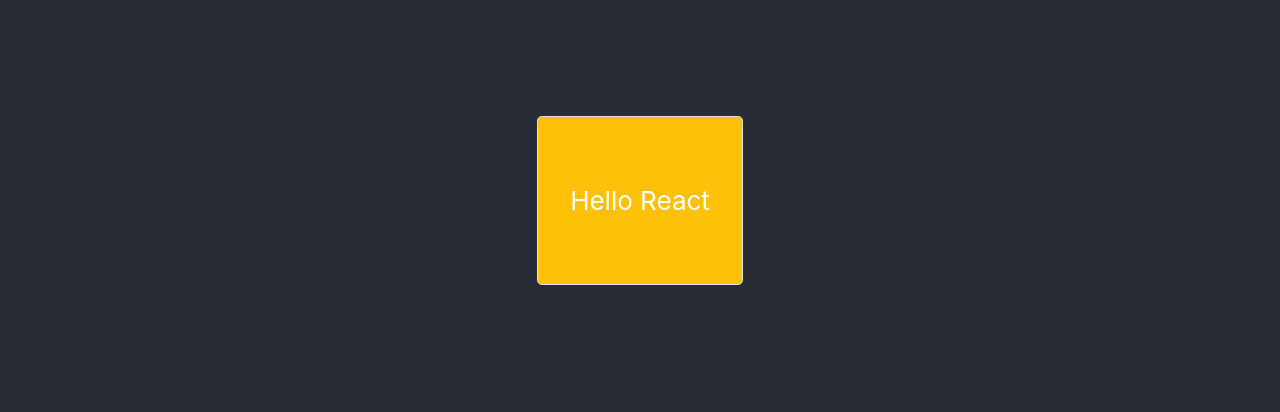
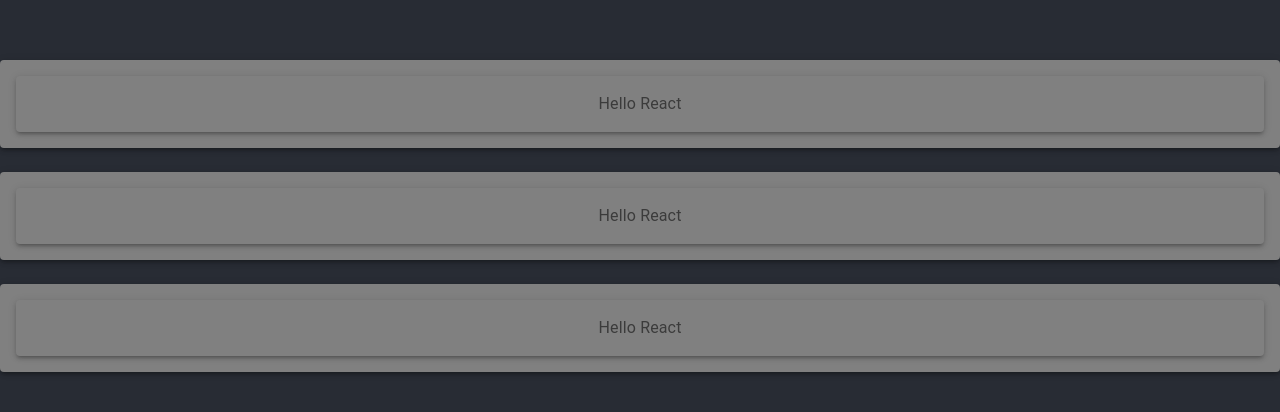
Before and after one commit to vonerikbarren/--Calendar-Scheduler--, a React (Create React App) app in the folder client/: page / in a window 1280 px wide. Shown: the part 184-596 px from the top of the page. Built offline with nearby package versions, Linux system fonts and the light colour scheme.

Commit message:
Created the Grid for the Spaces needed for the full application

```diff
--- a/client/src/App.js
+++ b/client/src/App.js
@@ -8,12 +8,63 @@
 import Paper from '@material-ui/core/Paper';
 import Typography from '@material-ui/core/Typography';
 
+// --> Initialization of makeStyles from Material-UI <--
+const useStyles = makeStyles((theme) => ({
+  root: {
+    flexGrow: 1,
+  },
+  paper: {
+    padding: theme.spacing(2),
+    textAlign: 'center',
+    color: theme.palette.text.secondary,
+    backgroundColor: "grey"
+  },
+  grid: {
+    backgroundColor: "black"
+  },
+  button: {
+    backgroundColor: "#282c34",
+    color: "white",
+  }
+
+
+
+}));
+
+
 function App() {
+  const mui = useStyles();
+
   return (
-    <div className="App">
-      <header className="App-header">
-        <div className="jumbotron border bg-warning">Hello React </div>
-      </header>
+    <div className="App-header">
+      <Grid container spacing={3}>
+        <Grid item xs={12}>
+          <Paper elevation={3} className={mui.paper}>
+            <Paper elevation={3} className={mui.paper}>
+              <Typography> Hello React </Typography>
+            </Paper>
+          </Paper>
+        </Grid>
+
+        <Grid item xs={12}>
+          <Paper elevation={3} className={mui.paper}>
+            <Paper elevation={3} className={mui.paper}>
+              <Typography> Hello React </Typography>
+            </Paper>
+          </Paper>
+        </Grid>
+
+        <Grid item xs={12}>
+          <Paper elevation={3} className={mui.paper}>
+            <Paper elevation={3} className={mui.paper}>
+              <Typography> Hello React </Typography>
+            </Paper>
+          </Paper>
+        </Grid>
+
+
+      </Grid>
+
     </div>
   );
 }
```
